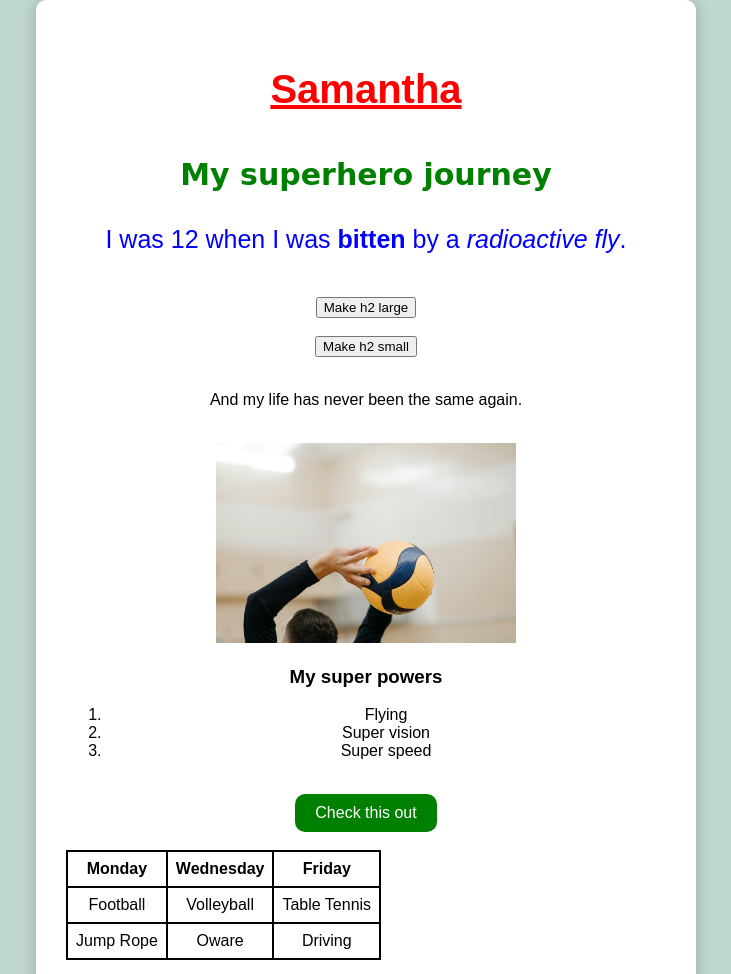
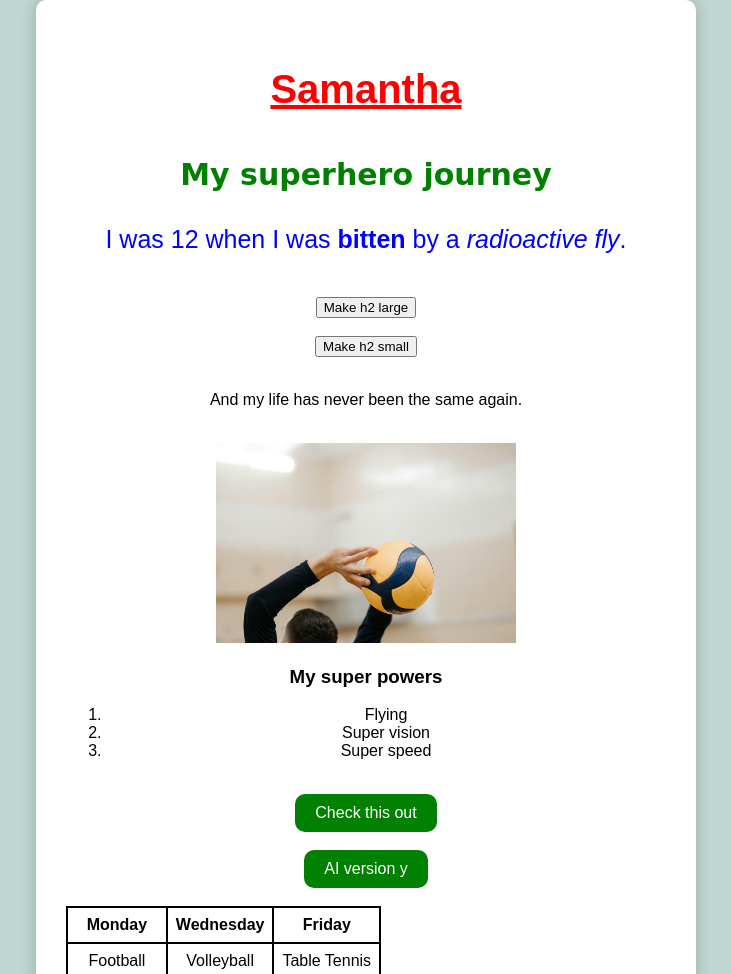
Before and after one commit to smbaah/chatbot, a plain HTML site: page index.html in a window 1280 px wide. Shown: the top 974 px of the page, without its empty margins (274-1005 px from the left). Drawn offline with Linux system fonts and the light colour scheme.

Commit message:
Update index.html
Created AI version

```diff
--- a/index.html
+++ b/index.html
@@ -102,7 +102,8 @@
     <a href="https://www.canva.com/" class="button1" target="_blank">Check this out</a>
 
     <br><br>
-
+ <a href="AI.html" class="button1" target="_blank"> AI version y</a>
+    <br><br>
     <table>
       <thead>
         <tr>
```
